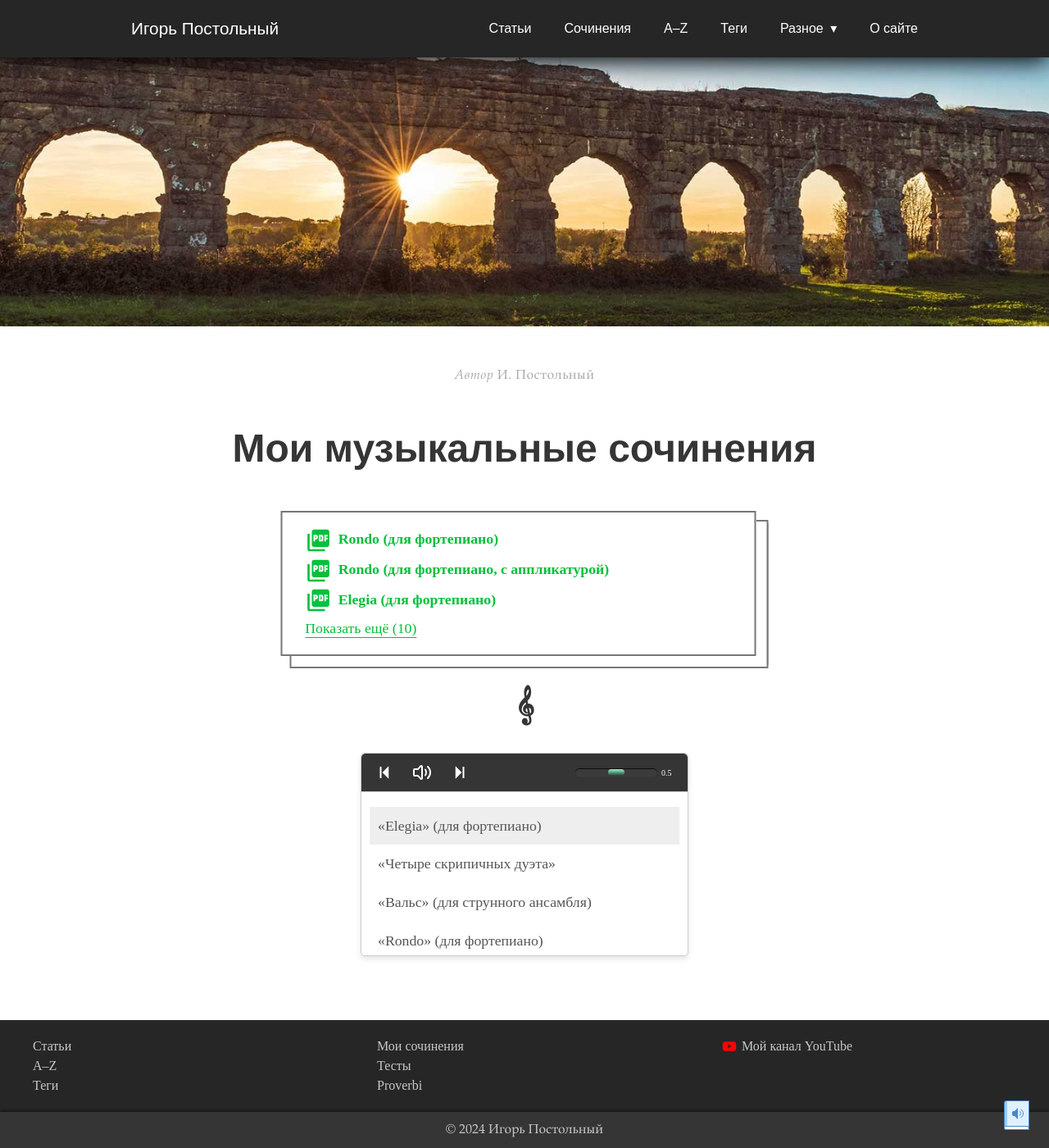
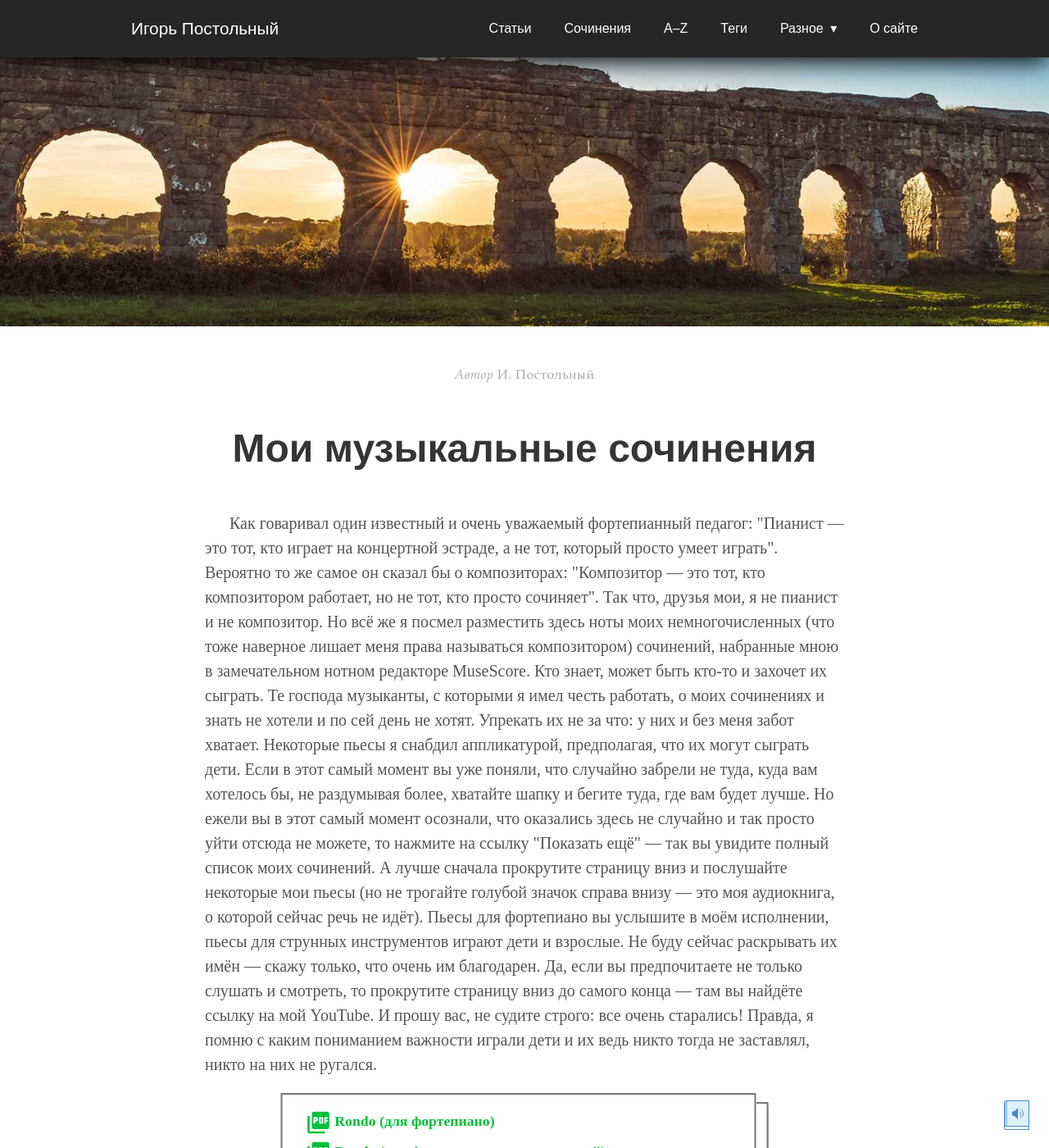
Before and after one commit to postolny/postolny.github.io, a Jekyll site: the page built from _pages/musica.html, in a window 1280 px wide and 1400 px high. Shown: the whole window at 82% size. Built offline with Jekyll 4.4.1, drawn with Linux system fonts in a browser that asks for light colours.

Commit message:
Add files via upload

```diff
--- a/_pages/musica.html
+++ b/_pages/musica.html
@@ -8,20 +8,34 @@ image: /img/musica.png
 permalink: /musica/
 ---
 
+<p>Как говаривал один известный и очень уважаемый фортепианный педагог: "Пианист — это тот, кто играет на концертной
+  эстраде, а не тот, который просто умеет играть". Вероятно то же самое он сказал бы о композиторах: "Композитор — это
+  тот, кто композитором работает, но не тот, кто просто сочиняет". Так что, друзья мои, я не пианист и не композитор. Но
+  всё же я посмел разместить здесь ноты моих немногочисленных (что тоже наверное лишает меня права называться
+  композитором) сочинений, набранные мною в замечательном нотном редакторе MuseScore. Кто знает, может быть кто-то и
+  захочет их сыграть. Те господа музыканты, с которыми я имел честь работать, о моих сочинениях и знать не хотели и по
+  сей день не хотят. Упрекать их не за что: у них и без меня забот хватает. Некоторые пьесы я снабдил аппликатурой,
+  предполагая, что их могут сыграть дети. Если в этот самый момент вы уже поняли, что случайно забрели не туда, куда вам
+  хотелось бы, не раздумывая более, хватайте шапку и бегите туда, где вам будет лучше. Но ежели вы в этот самый момент
+  осознали, что оказались здесь не случайно и так просто уйти отсюда не можете, то нажмите на ссылку "Показать ещё" —
+  так вы увидите полный список моих сочинений. А лучше сначала прокрутите страницу вниз и послушайте некоторые мои пьесы
+  (но не трогайте голубой значок справа внизу — это моя аудиокнига, о которой сейчас речь не идёт). Пьесы для фортепиано
+  вы услышите в моём исполнении, пьесы для струнных инструментов играют дети и взрослые. Не буду сейчас раскрывать их
+  имён — скажу только, что очень им благодарен. Да, если вы предпочитаете не только слушать и смотреть, то прокрутите
+  страницу вниз до самого конца — там вы найдёте ссылку на мой YouTube. И прошу вас, не судите строго: все очень
+  старались! Правда, я помню с каким пониманием важности играли дети и их ведь никто тогда не заставлял, никто на них не
+  ругался.</p>
 <div id="spartiti_row">
   <div>
     <ul id="showMoreList">
       {% for item in site.data.composizioni %}
       <li>
-        <a href="/pdf/{{item.pdf}}" target="_blank">
-          <svg xmlns="http://www.w3.org/2000/svg" width="24" height="24" viewBox="0 0 24 24"><path fill="currentColor" d="M20 2H8c-1.1 0-2 .9-2 2v12c0 1.1.9 2 2 2h12c1.1 0 2-.9 2-2V4c0-1.1-.9-2-2-2m-8.5 7.5c0 .83-.67 1.5-1.5 1.5H9v2H7.5V7H10c.83 0 1.5.67 1.5 1.5zm5 2c0 .83-.67 1.5-1.5 1.5h-2.5V7H15c.83 0 1.5.67 1.5 1.5zm4-3H19v1h1.5V11H19v2h-1.5V7h3zM9 9.5h1v-1H9zM4 6H2v14c0 1.1.9 2 2 2h14v-2H4zm10 5.5h1v-3h-1z"/></svg>
-          {{item.title}}
-        </a>
+        <a href="/pdf/{{item.pdf}}" target="_blank"><svg xmlns="http://www.w3.org/2000/svg" width="24" height="24" viewBox="0 0 24 24">
+            <path fill="currentColor" d="M20 2H8c-1.1 0-2 .9-2 2v12c0 1.1.9 2 2 2h12c1.1 0 2-.9 2-2V4c0-1.1-.9-2-2-2m-8.5 7.5c0 .83-.67 1.5-1.5 1.5H9v2H7.5V7H10c.83 0 1.5.67 1.5 1.5zm5 2c0 .83-.67 1.5-1.5 1.5h-2.5V7H15c.83 0 1.5.67 1.5 1.5zm4-3H19v1h1.5V11H19v2h-1.5V7h3zM9 9.5h1v-1H9zM4 6H2v14c0 1.1.9 2 2 2h14v-2H4zm10 5.5h1v-3h-1z" /></svg>{{item.title}}</a>
       </li>
       {% endfor %}
     </ul>
     <a href="#" id="showMoreLink">Показать ещё</a>
   </div>
 </div>
-
 {% include audio.html %}
```
